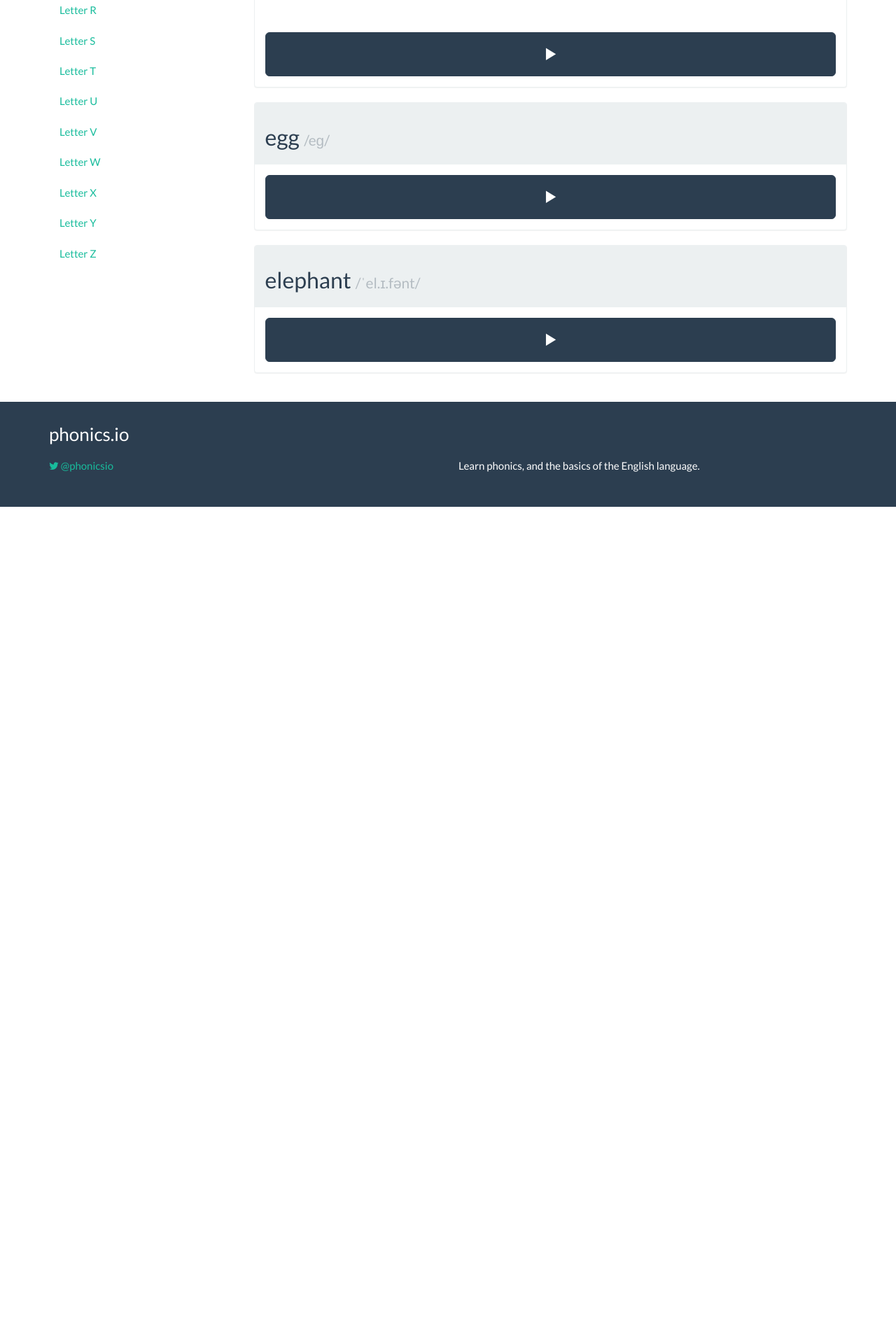
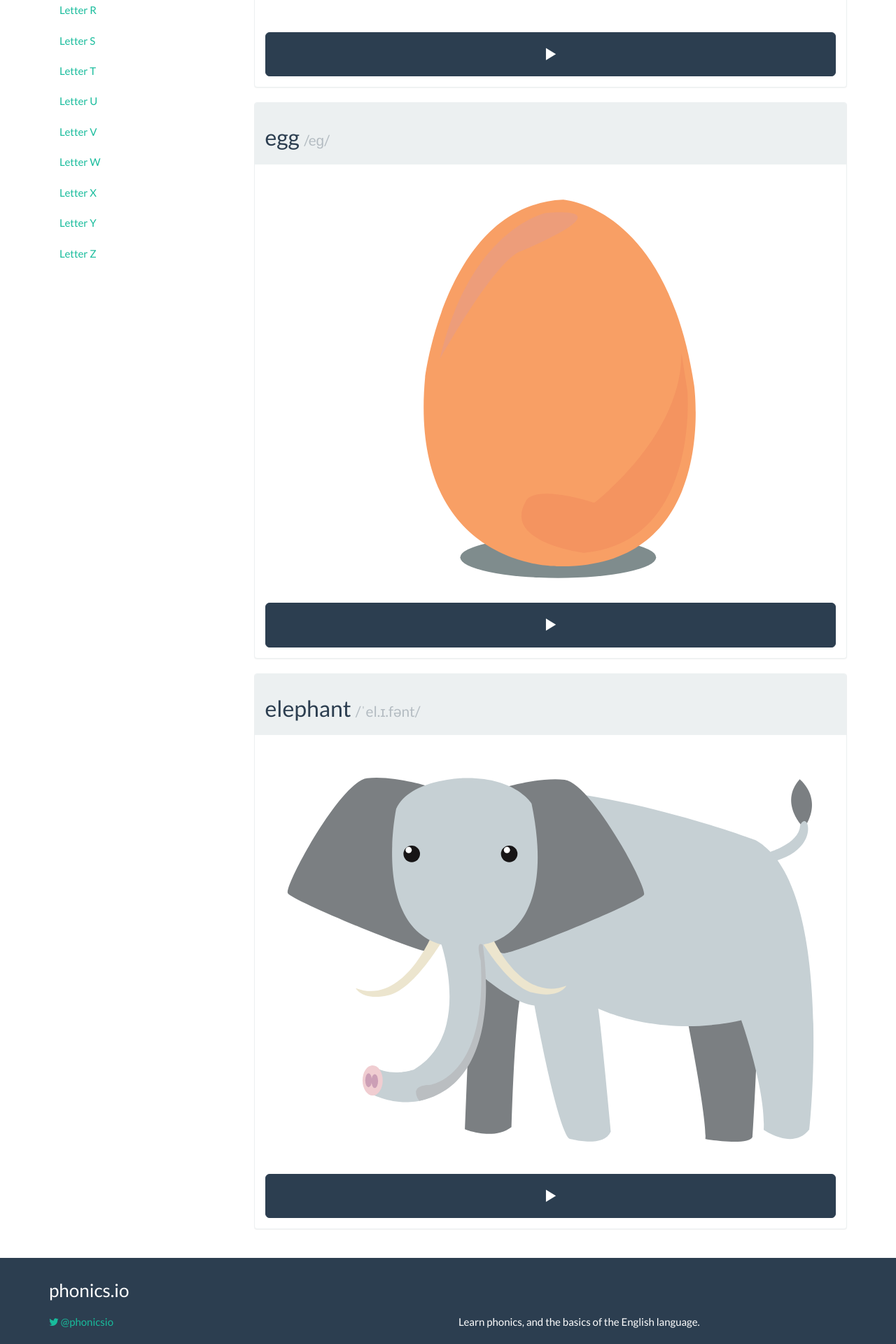
Before and after one commit to irmbrady/phonics.io, a Jekyll site: the page built from letters/e.html, in a window 1280 px wide. Shown: the part 825-2745 px from the top of the page at 70% size. Built offline with Jekyll 4.4.1, drawn with Linux system fonts in a browser that asks for light colours; nearby versions of some CDN libraries; before the commit the page ends 1549 px from its top, so only the background shows below that.

Commit message:
Added egg and elephant svg

```diff
--- a/letters/e.html
+++ b/letters/e.html
@@ -26,7 +26,7 @@
     <h2>egg <small>/eɡ/</small></h2>
   </div>
   <div class="panel-body">
-      <!-- <img src="/../resources/images/XX.svg" alt="XX" style="width: 100%; display: block;"/> -->
+      <img src="/../resources/images/egg.svg" alt="egg" style="width: 100%; display: block;"/>
       <audio id="say-egg">
         <source src="/../resources/sounds/mp3/egg.mp3" type="audio/mpeg" />
         <source src="/../resources/sounds/ogg/egg.ogg" type="audio/ogg" />
@@ -42,7 +42,7 @@
     <h2>elephant <small>/ˈel.ɪ.fənt/</small></h2>
   </div>
   <div class="panel-body">
-    <!-- <img src="/../resources/images/XX.svg" alt="XX" style="width: 100%; display: block;"/> -->
+    <img src="/../resources/images/elephant.svg" alt="elephant" style="width: 100%; display: block;"/>
     <audio id="say-elephant">
       <source src="/../resources/sounds/mp3/elephant.mp3" type="audio/mpeg" />
       <source src="/../resources/sounds/ogg/elephant.ogg" type="audio/ogg" />
```
Also changed, not shown: resources/images/egg.svg (added), resources/images/elephant.svg (added).
